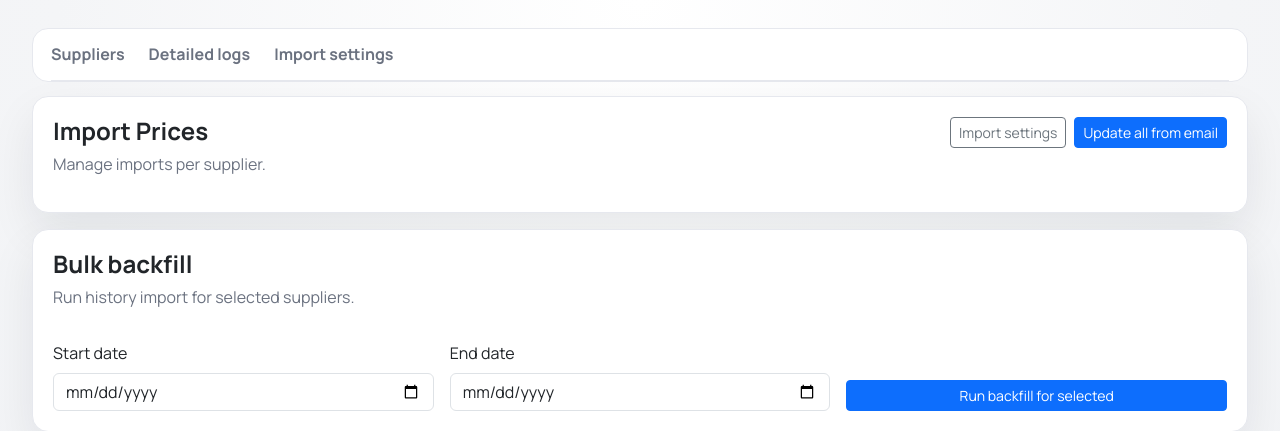
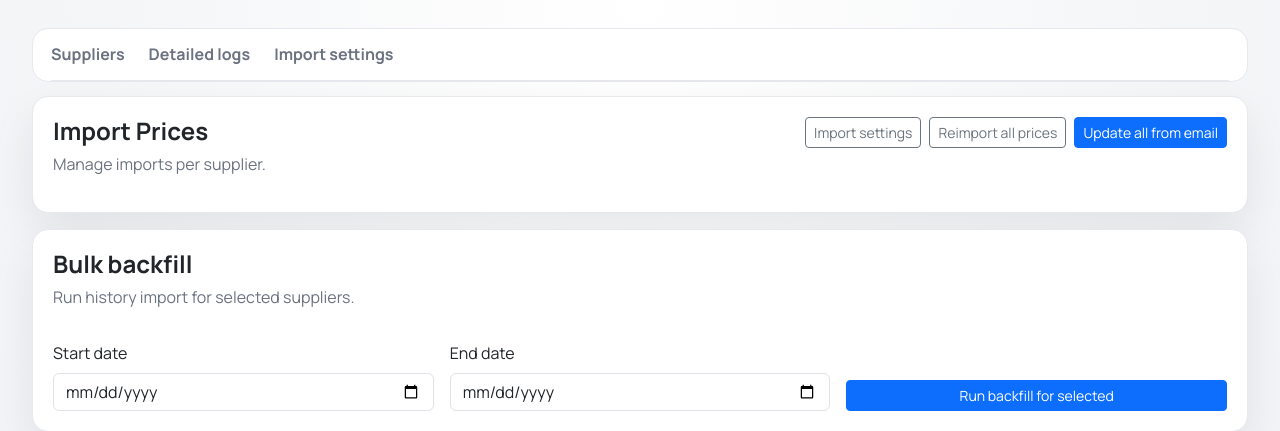
Before and after one commit to voskanyant/PerfumeX, a Django app: template prices/templates/prices/supplier_overview.html in a window 1280 px wide. Shown: the top 431 px of the page. Run offline with Django 5.2, Linux system fonts and the light colour scheme; the template is opened without the code that fills it, so the values that code supplies are empty.

Commit message:
Add reimport all prices action on import overview

```diff
--- a/prices/templates/prices/supplier_overview.html
+++ b/prices/templates/prices/supplier_overview.html
@@ -131,6 +131,12 @@
             </div>
             <div class="d-flex flex-wrap gap-2">
                 <a class="button secondary" href="{% url 'prices:import_settings' %}">Import settings</a>
+                <form action="{% url 'prices:supplier_reimport_all_prices' %}" method="post">
+                    {% csrf_token %}
+                    <button class="button secondary" type="submit">
+                        Reimport all prices
+                    </button>
+                </form>
                 <form action="{% url 'prices:supplier_import_email_all' %}" method="post">
                     {% csrf_token %}
                     <button class="button" type="submit" data-email-update-all{% if any_running %} disabled{% endif %}>
--- a/prices/urls.py
+++ b/prices/urls.py
@@ -49,6 +49,7 @@ urlpatterns = [
     path("suppliers/<int:pk>/import-email/backfill/", views.SupplierEmailBackfillView.as_view(), name="supplier_import_email_backfill"),
     path("suppliers/import-email/backfill/", views.SupplierEmailBackfillBulkView.as_view(), name="supplier_import_email_backfill_bulk"),
     path("suppliers/rates/recalculate/", views.SupplierRatesRecalculateView.as_view(), name="supplier_rates_recalculate"),
+    path("suppliers/reimport-prices/", views.SupplierPriceReimportAllView.as_view(), name="supplier_reimport_all_prices"),
     path("suppliers/import-email/", views.SupplierEmailImportAllView.as_view(), name="supplier_import_email_all"),
     path("suppliers/<int:pk>/import-email/cancel/", views.SupplierEmailImportCancelView.as_view(), name="supplier_import_email_cancel"),
     path("suppliers/<int:pk>/import-email/status/", views.SupplierEmailImportStatusView.as_view(), name="supplier_import_email_status"),
```
Also changed, not shown: prices/views.py (+20 -0 lines).
